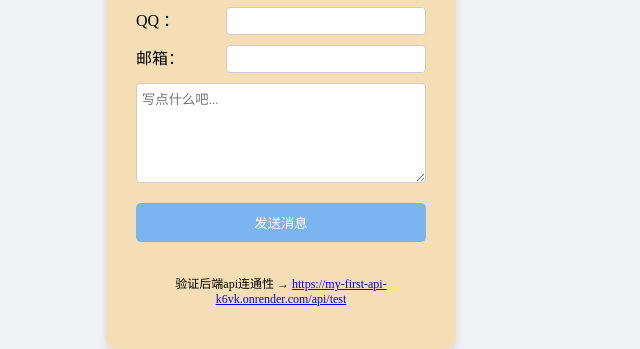
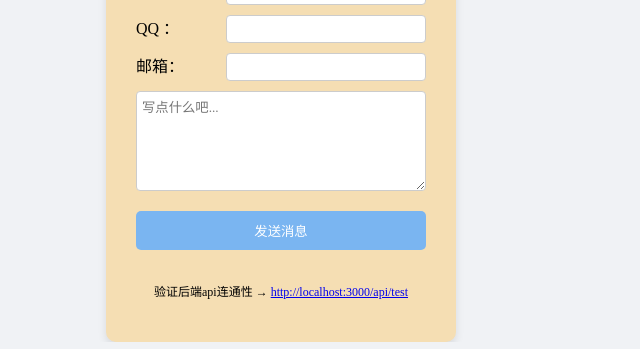
Before and after one commit to C1ouDreamW/My_server, a website: page index_local.html in a window 1280 px wide. Shown: the part 462-811 px from the top of the page, without its empty margins (359-999 px from the left). Drawn offline with Linux system fonts and the light colour scheme.

Commit message:
fixed bug

```diff
--- a/index_local.html
+++ b/index_local.html
@@ -38,7 +38,7 @@
     </form>
 
     <footer class="card-footer">
-      <p>验证后端api连通性 &rarr; <a href="http://localhost:3000/api/test">https://my-first-api-k6vk.onrender.com/api/test</a>
+      <p>验证后端api连通性 &rarr; <a href="http://localhost:3000/api/test">http://localhost:3000/api/test</a>
       </p>
     </footer>
 
```
Also changed, not shown: index.html (+2 -1 lines).
